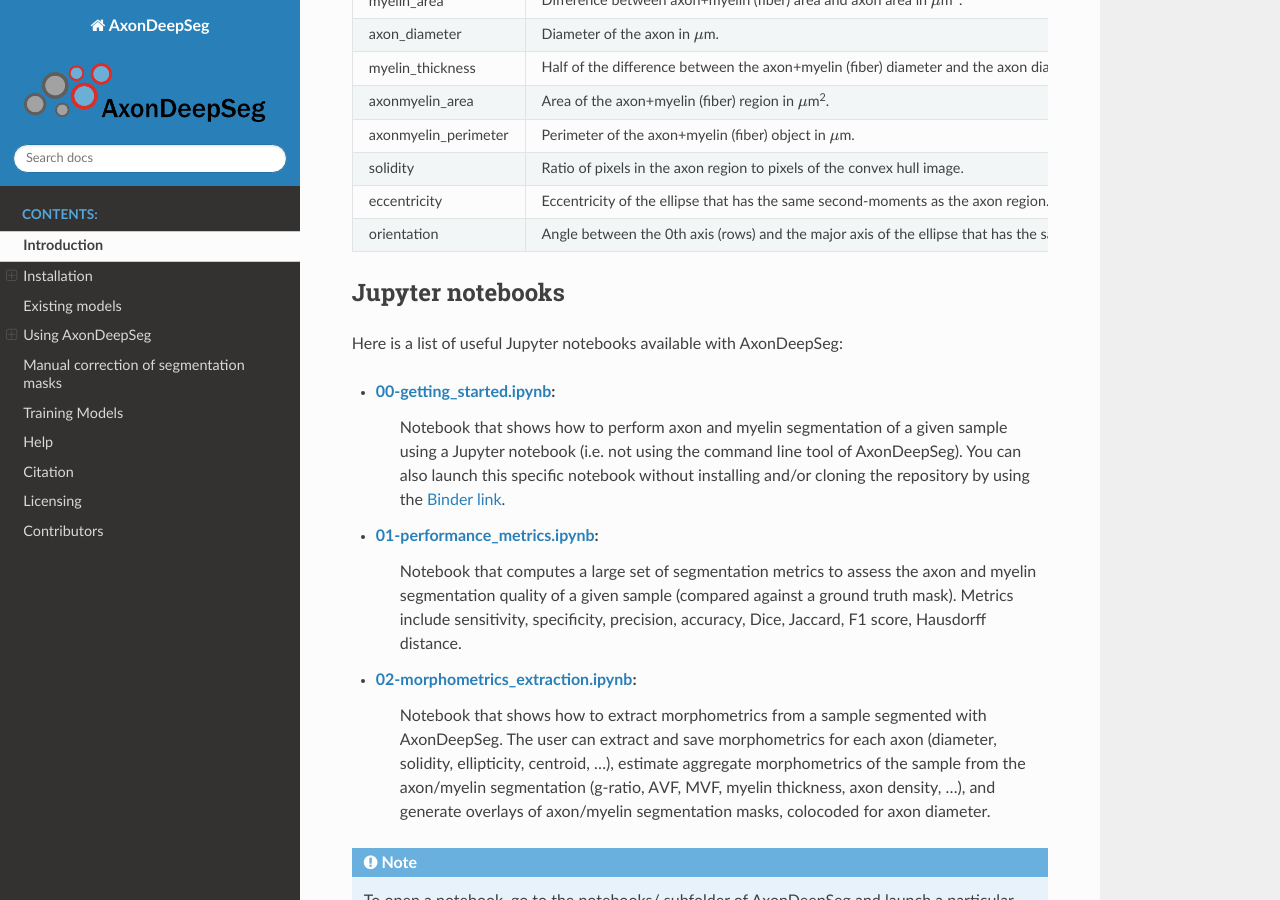
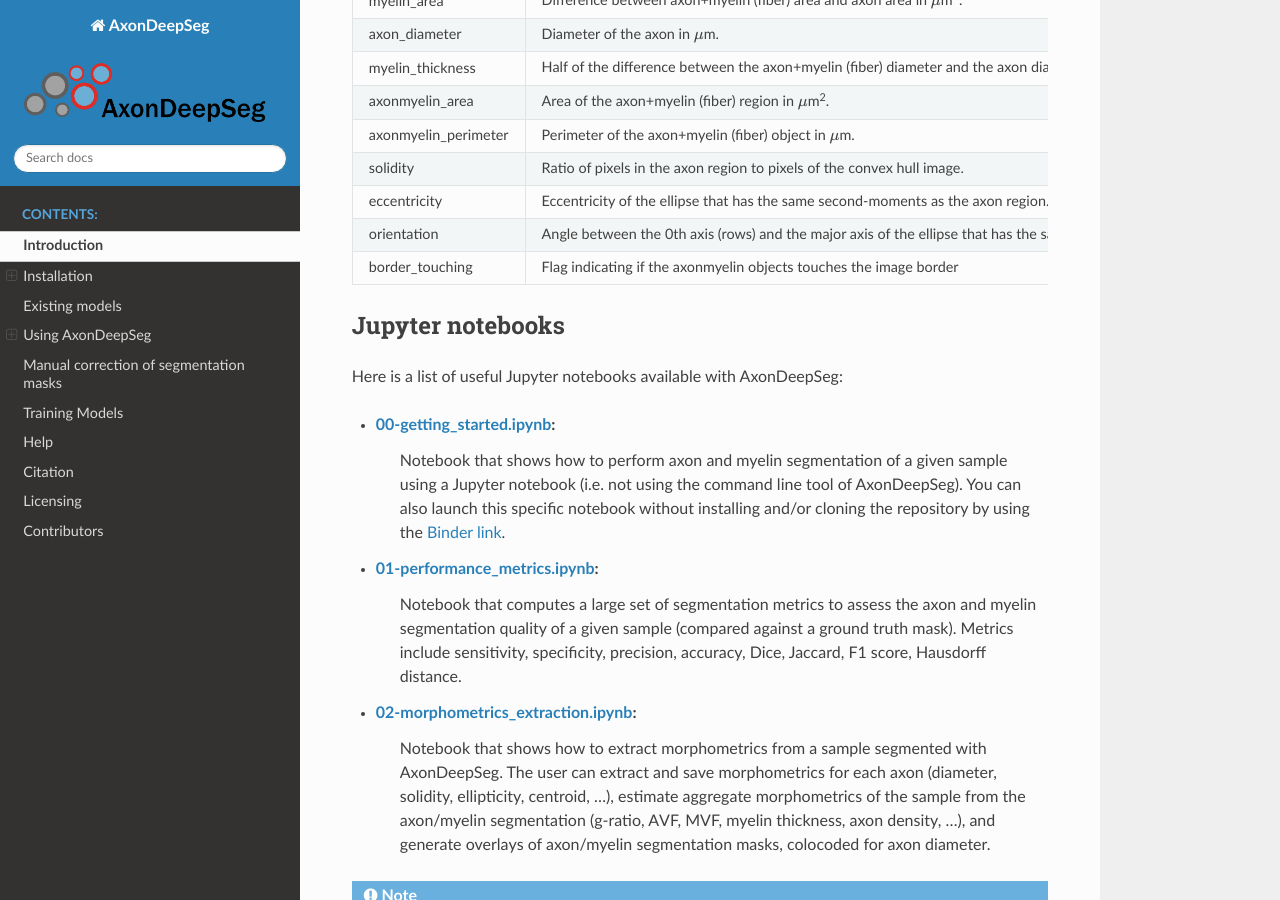
Before and after one commit to axondeepseg/axondeepseg, a Sphinx documentation site: the page built from docs/source/documentation.rst, in a window 1280 px wide and 900 px high, scrolled down 15235 px. Built offline with Sphinx 7.4.7 and the Read the Docs theme 2.0.0, drawn with Linux system fonts in a browser that asks for light colours.

Commit message:
Added a mention of the border_touching flag in the doc

```diff
--- a/docs/source/documentation.rst
+++ b/docs/source/documentation.rst
@@ -510,6 +510,8 @@ By default for axon shape, that is, `circle`, the equivalent diameter is used. F
      - Eccentricity of the ellipse that has the same second-moments as the axon region.
    * - orientation
      - Angle between the 0th axis (rows) and the major axis of the ellipse that has the same second moments as the axon region.
+   * - border_touching
+     - Flag indicating if the axonmyelin objects touches the image border
 
 Jupyter notebooks
 -----------------
```
